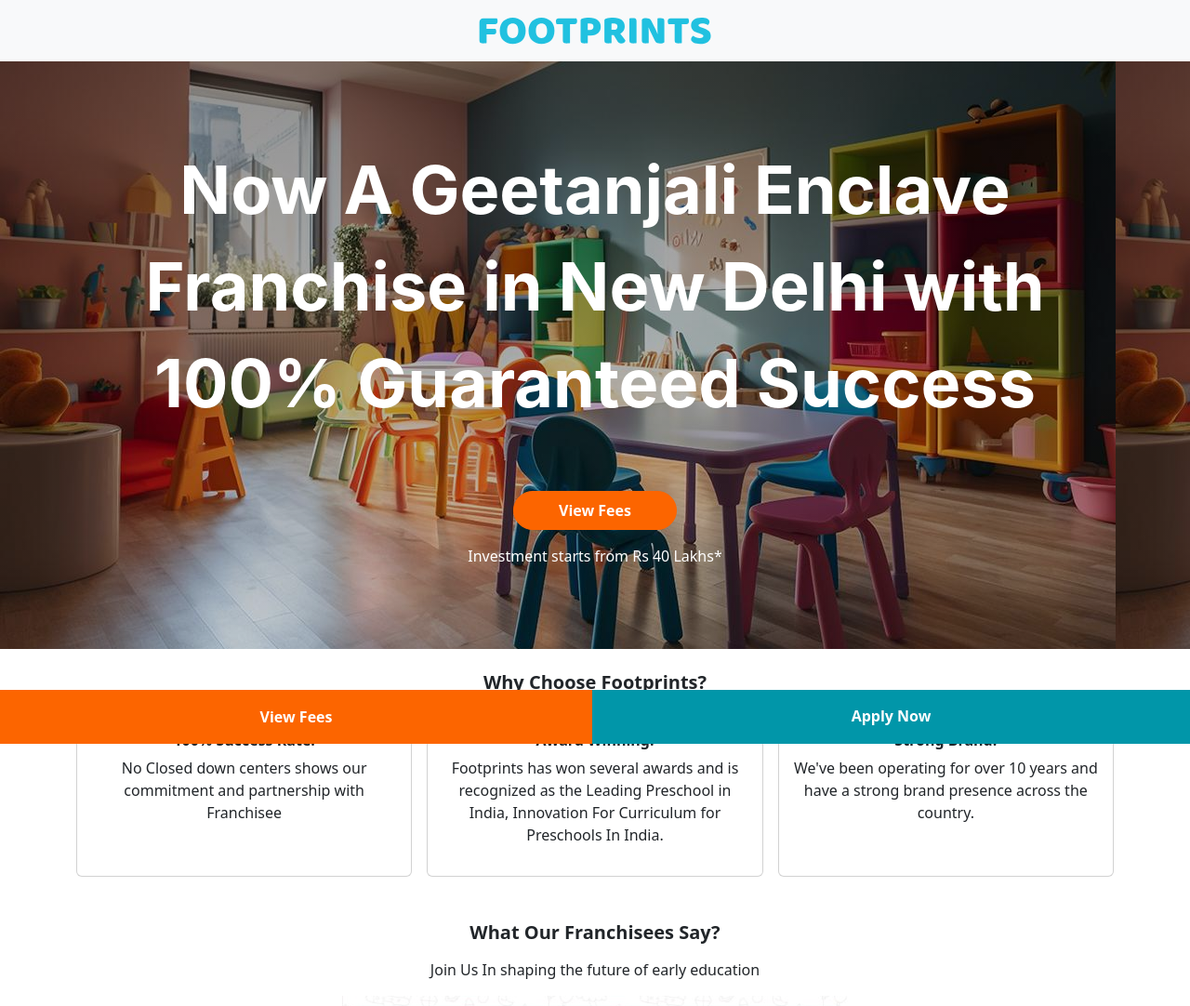
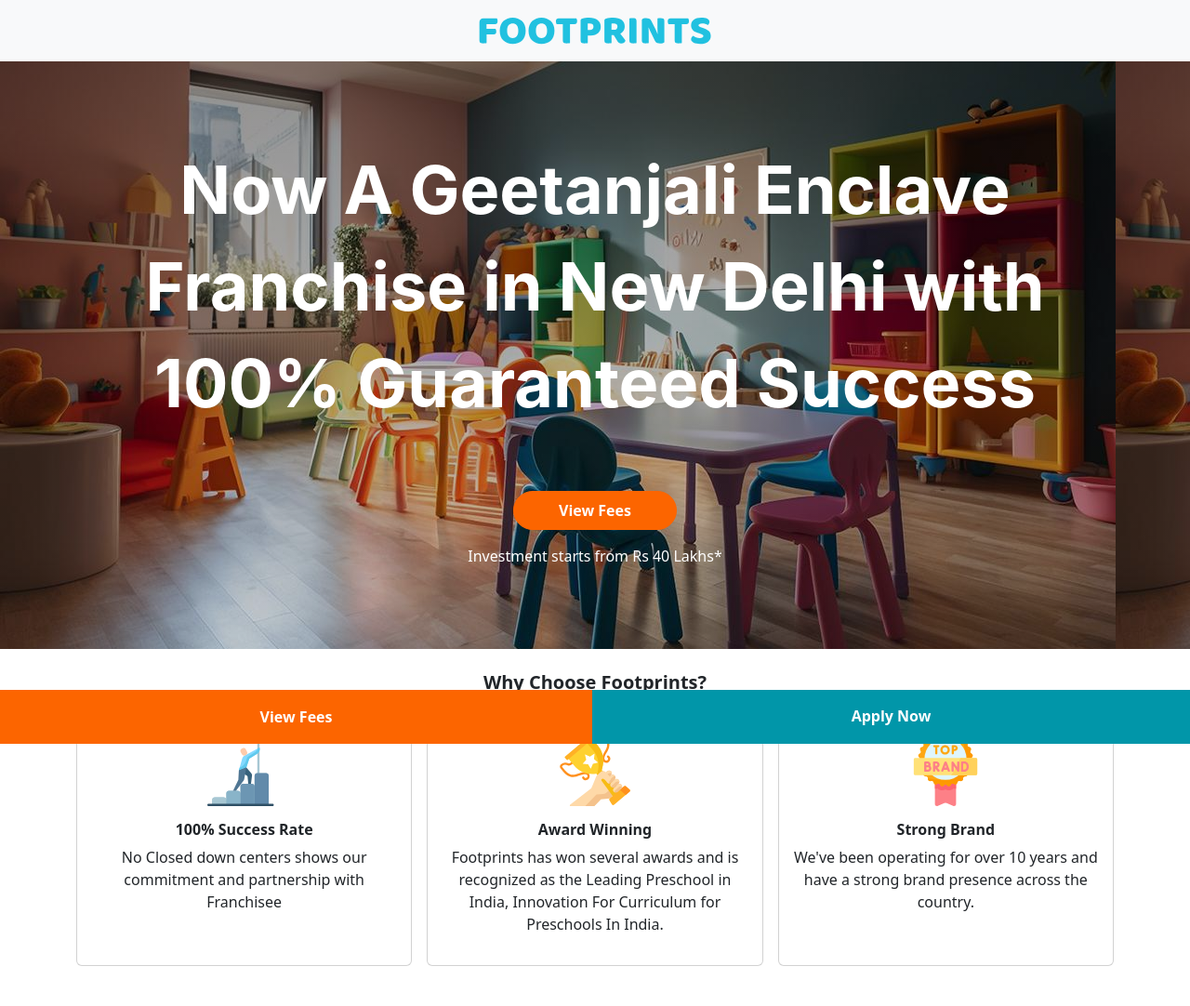
Before and after one commit to JavedKhanUI/ft-03-24, a plain HTML site: page page-1.html in a window 1280 px wide. Shown: the top 1082 px of the page at 93% size. Drawn offline with nearby package versions, Linux system fonts and the light colour scheme.

Commit message:
Icon Added

```diff
--- a/page-1.html
+++ b/page-1.html
@@ -77,26 +77,27 @@
        <div class="row row-cols-2 row-cols-md-3 g-3">
         <div class="col">
           <div class="card h-100">
+            <img src="assets/success.svg" class="icon-img mt-3 m-auto" alt="success" width="80px" height="80px">
             <div class="card-body">
-              <h3 class="card-title fs-6 fw-semibold">100% Success Rate:</h3>
+              <h3 class="card-title fs-6 fw-semibold">100% Success Rate</h3>
               <p>No Closed down centers shows our commitment and partnership with Franchisee</p>
             </div>
           </div>
         </div>
         <div class="col">
           <div class="card h-100">
-
+            <img src="assets/award-wining.svg" class="icon-img mt-3 m-auto" alt="award-wining" width="80px" height="80px">
             <div class="card-body">
-              <h3 class="card-title fs-6 fw-semibold">Award Winning:</h3>
+              <h3 class="card-title fs-6 fw-semibold">Award Winning</h3>
               <p>Footprints has won several awards and is recognized as the Leading Preschool in India, Innovation For Curriculum for Preschools In India. </p>
             </div>
           </div>
         </div>
         <div class="col">
           <div class="card h-100">
-
+            <img src="assets/strong-brand.svg" class="icon-img mt-3 m-auto" alt="strong-brand" width="80px" height="80px">
             <div class="card-body">
-              <h3 class="card-title fs-6 fw-semibold">Strong Brand:</h3>
+              <h3 class="card-title fs-6 fw-semibold">Strong Brand</h3>
               <p>We've been operating for over 10 years and have a strong brand presence across the country.</p>
             </div>
           </div>
```
Also changed, not shown: assets/award-wining.svg (added), assets/strong-brand.svg (added), assets/success-rate.svg (added), assets/success.svg (added).
